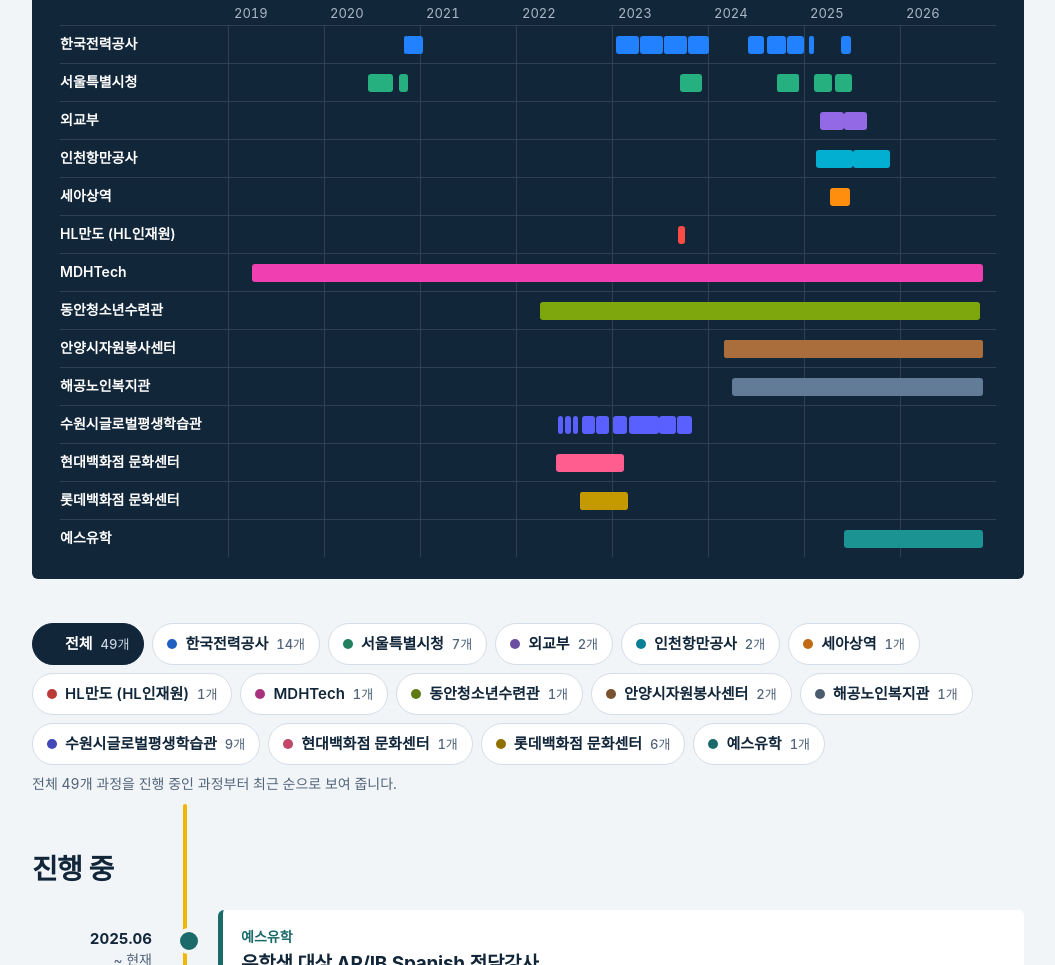
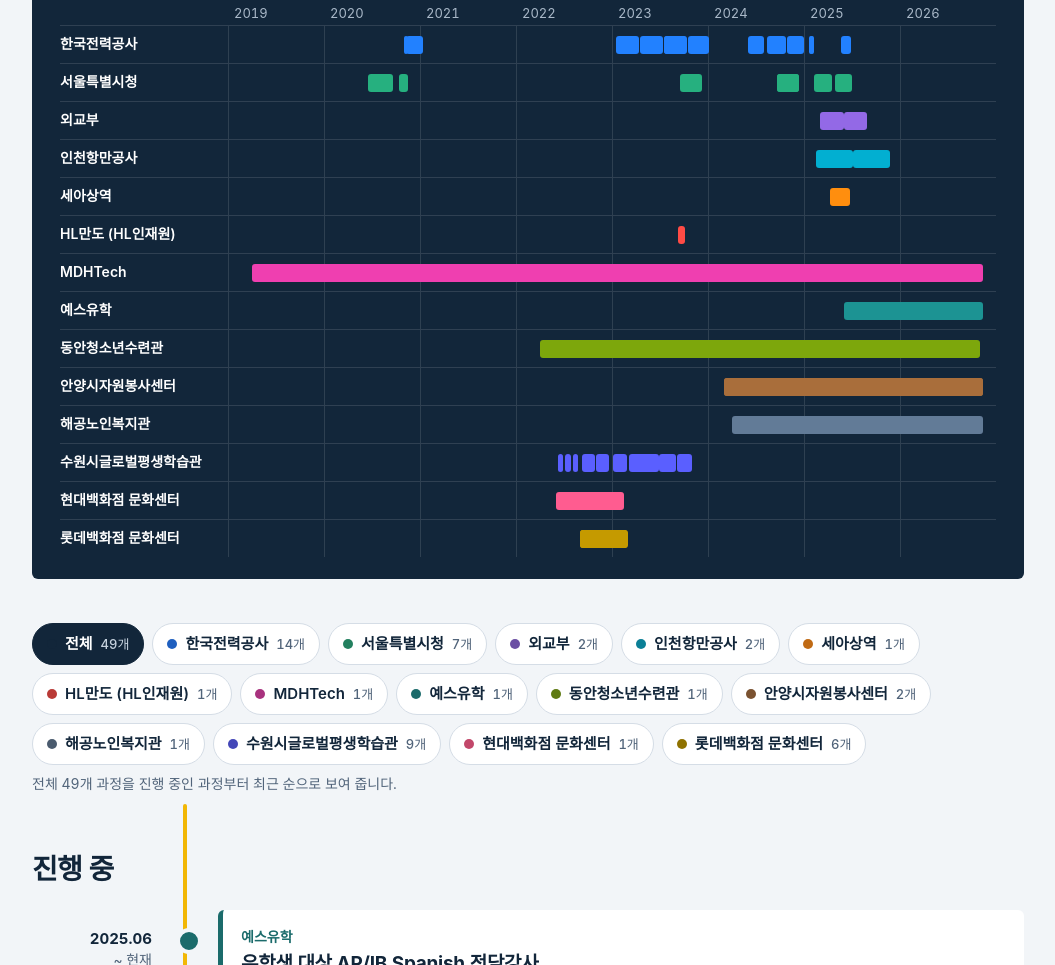
Before and after one commit to yalli2/lecture_timeline, a plain HTML site: page index.html in a window 1280 px wide. Shown: the part 591-1556 px from the top of the page, without its empty margins (112-1167 px from the left). Drawn offline with Linux system fonts and the light colour scheme; a web font is replaced by a local one.

Commit message:
예스유학을 MDHTech 바로 아래로 이동
Co-Authored-By: Claude Fable 5.2 <noreply@anthropic.com>
Claude-Session: https://claude.ai/code/session_0117yATAFYuB1R51UF3f1RDg

```diff
--- a/index.html
+++ b/index.html
@@ -196,13 +196,13 @@ const ORGS = {
   sae:   { name: "세아상역", color: "var(--sae)" },
   hl:    { name: "HL만도 (HL인재원)", color: "var(--hl)" },
   mdh:     { name: "MDHTech", color: "var(--mdh)" },
+  yes:     { name: "예스유학", color: "var(--yes)" },
   dongan:  { name: "동안청소년수련관", color: "var(--dongan)" },
   vol:     { name: "안양시자원봉사센터", color: "var(--vol)" },
   haegong: { name: "해공노인복지관", color: "var(--haegong)" },
   suwon:   { name: "수원시글로벌평생학습관", color: "var(--suwon)" },
   hyundai: { name: "현대백화점 문화센터", color: "var(--hyundai)" },
-  lotte:   { name: "롯데백화점 문화센터", color: "var(--lotte)" },
-  yes:     { name: "예스유학", color: "var(--yes)" }
+  lotte:   { name: "롯데백화점 문화센터", color: "var(--lotte)" }
 };
 
 // s: 시작일, e: 종료일(없으면 진행 중), n: 진행 회차, t: 수업 시간, d: 요일, m: 방식
```
